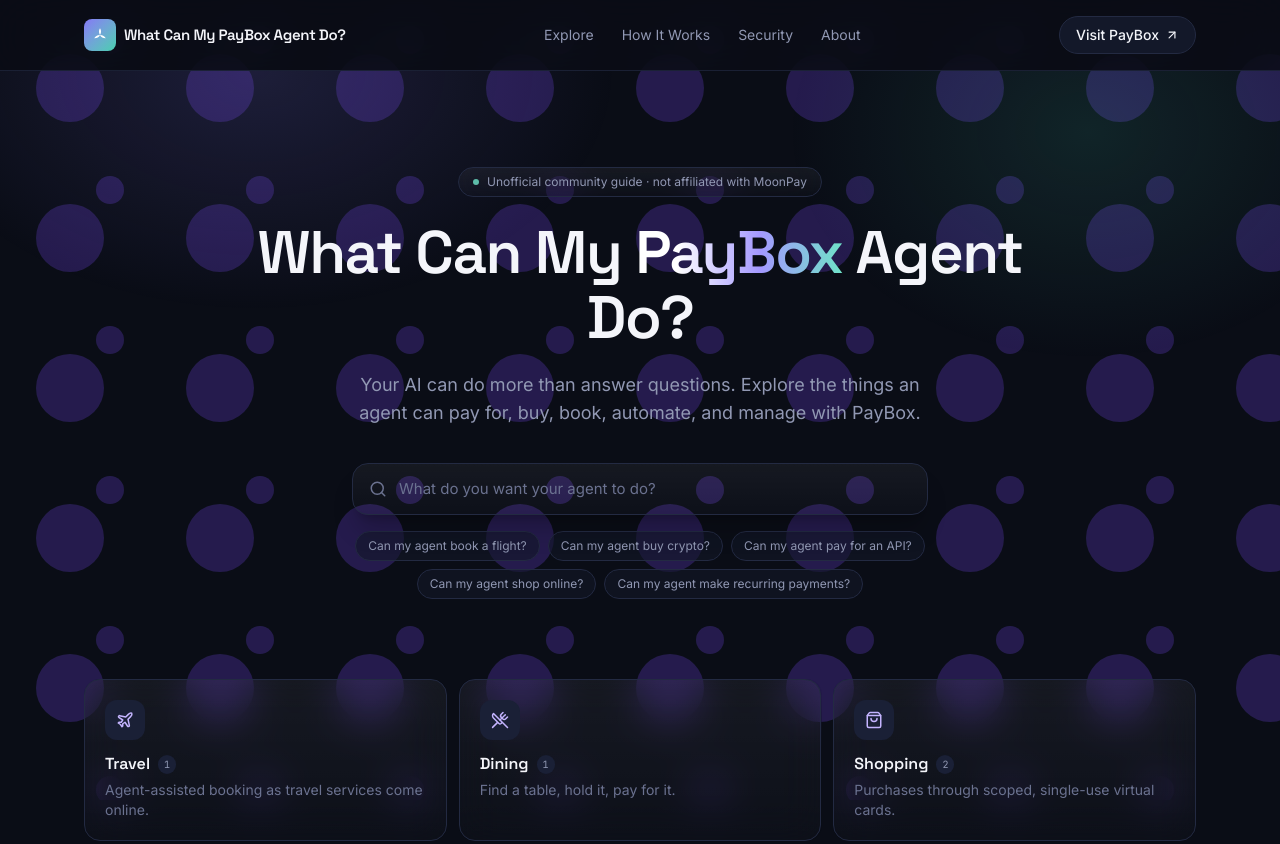
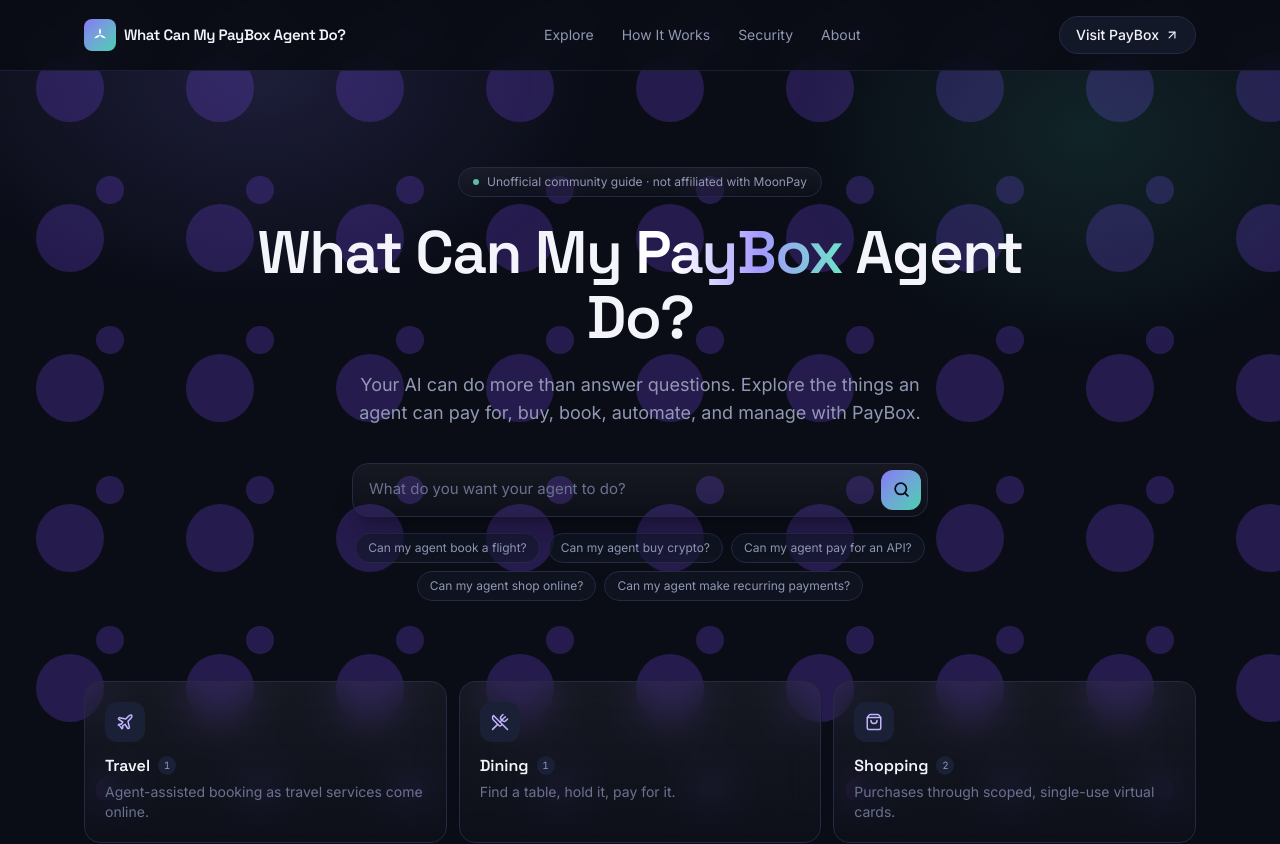
Before and after one commit to Pascal4195/What-can-my-paybox-do-, a React (Vite) app: page / in a window 1280 px wide. Shown: the top 844 px of the page. Built offline with nearby package versions, Linux system fonts and the light colour scheme.

Commit message:
Update Hero.tsx

```diff
--- a/src/components/Hero.tsx
+++ b/src/components/Hero.tsx
@@ -13,7 +13,21 @@
   onQueryChange: (q: string) => void;
 }
 
+function goToResults() {
+  document.getElementById("explore")?.scrollIntoView({ behavior: "smooth", block: "start" });
+}
+
 export default function Hero({ query, onQueryChange }: HeroProps) {
+  const handleSubmit = (e: React.FormEvent) => {
+    e.preventDefault();
+    goToResults();
+  };
+
+  const handleChipClick = (ex: string) => {
+    onQueryChange(ex.replace(/^Can my agent |\?$/g, ""));
+    goToResults();
+  };
+
   return (
     <section id="top" className="relative overflow-hidden">
       <div
@@ -37,34 +51,41 @@
           Your AI can do more than answer questions. Explore the things an agent can pay for, buy, book, automate, and manage with PayBox.
         </p>
 
-        <div className="animate-rise mx-auto mt-9 max-w-xl" style={{ animationDelay: "0.15s" }}>
+        <form onSubmit={handleSubmit} className="animate-rise mx-auto mt-9 max-w-xl" style={{ animationDelay: "0.15s" }}>
           <label htmlFor="capability-search" className="sr-only">
             What do you want your agent to do?
           </label>
-          <div className="glass flex items-center gap-3 rounded-2xl px-4 py-3.5 shadow-xl shadow-black/20 transition-colors focus-within:border-violet-400/60">
-            <Search size={18} className="shrink-0 text-mist-600" />
+          <div className="glass flex items-center gap-2 rounded-2xl py-1.5 pl-4 pr-1.5 shadow-xl shadow-black/20 transition-colors focus-within:border-violet-400/60">
             <input
               id="capability-search"
               type="text"
               value={query}
               onChange={(e) => onQueryChange(e.target.value)}
               placeholder="What do you want your agent to do?"
-              className="w-full bg-transparent font-body text-[15px] text-mist-100 placeholder:text-mist-600 focus:outline-none"
+              className="w-full bg-transparent py-2 font-body text-[15px] text-mist-100 placeholder:text-mist-600 focus:outline-none"
             />
+            <button
+              type="submit"
+              aria-label="Search"
+              className="focus-ring flex h-10 w-10 shrink-0 items-center justify-center rounded-xl bg-gradient-to-br from-violet-500 to-teal-500 text-ink-900 transition-transform hover:scale-105 active:scale-95"
+            >
+              <Search size={17} strokeWidth={2.5} />
+            </button>
           </div>
 
           <div className="mt-4 flex flex-wrap items-center justify-center gap-2">
             {EXAMPLES.map((ex) => (
               <button
                 key={ex}
-                onClick={() => onQueryChange(ex.replace(/^Can my agent |\?$/g, ""))}
+                type="button"
+                onClick={() => handleChipClick(ex)}
                 className="focus-ring rounded-full border border-ink-border bg-ink-800/60 px-3 py-1.5 text-xs text-mist-500 transition-colors hover:border-violet-400/50 hover:text-mist-100"
               >
                 {ex}
               </button>
             ))}
           </div>
-        </div>
+        </form>
       </div>
     </section>
   );
```
